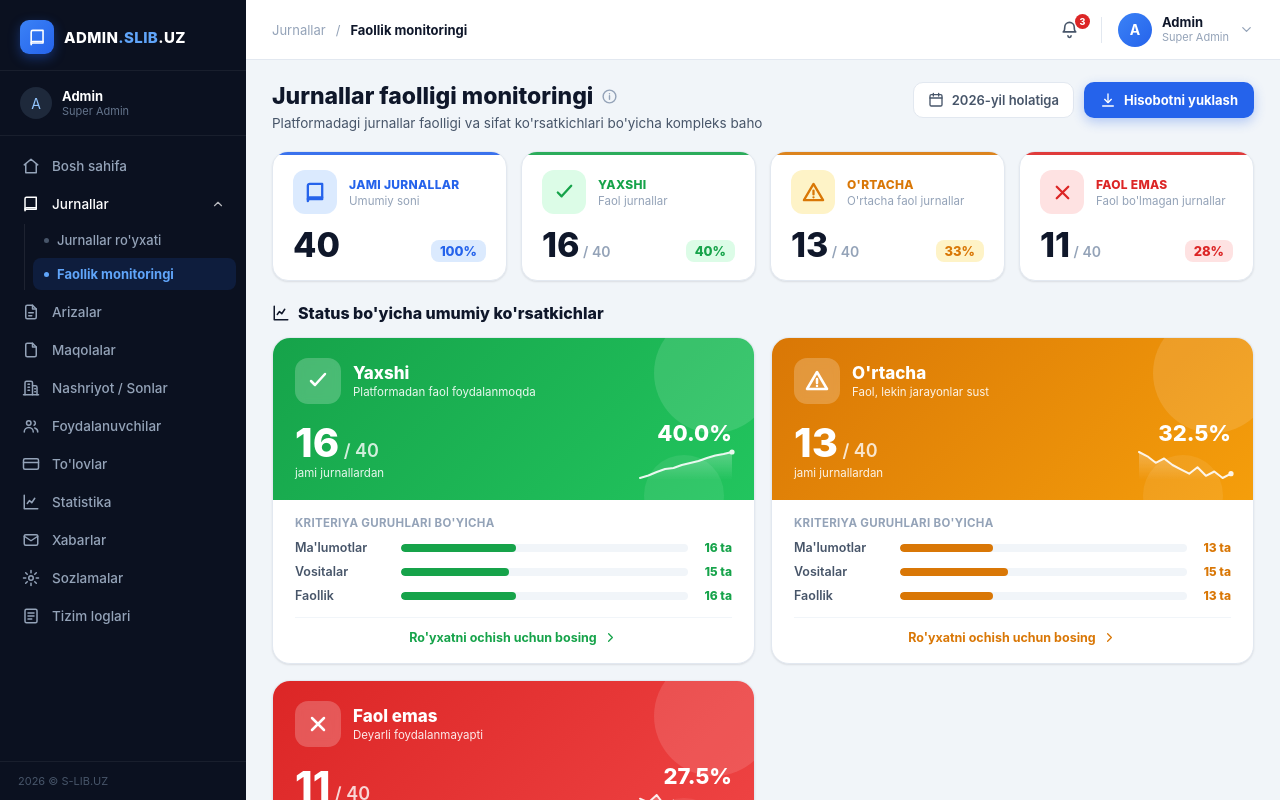
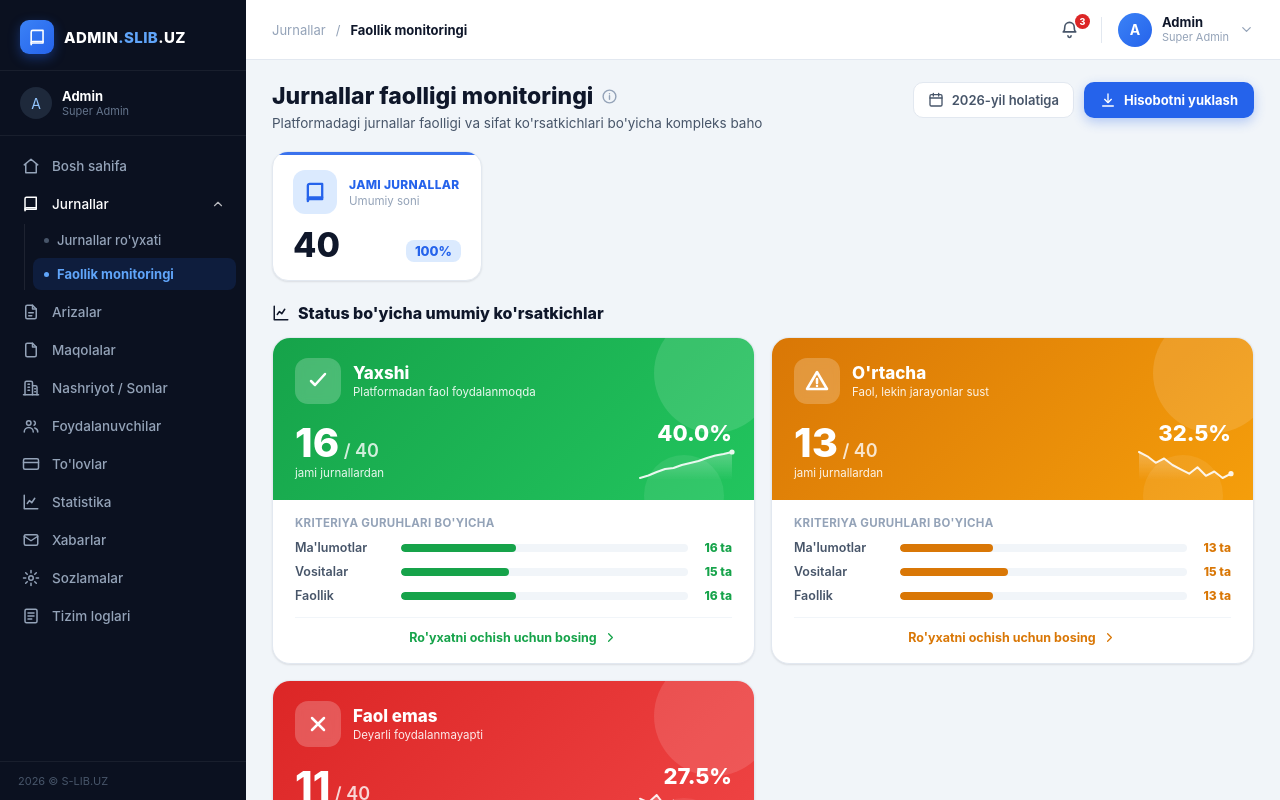
Before and after one commit to kvazar212121/slib-monitoring, a React (Vite) app: page / in a window 1280 px wide. Shown: the top 800 px of the page. Built offline with nearby package versions, Linux system fonts and the light colour scheme.

Commit message:
Tepadagi 3 kichik status kartasi o'chirildi, faqat Jami jurnallar qoldi

```diff
--- a/src/components/MonitoringPage.jsx
+++ b/src/components/MonitoringPage.jsx
@@ -108,18 +108,11 @@ export default function MonitoringPage() {
 
       {/* KPI cards */}
       <div style={{ display: 'flex', gap: 14, flexWrap: 'wrap', marginBottom: 22 }}>
-        <KpiCard variant="blue" title="Jami jurnallar" subtitle="Umumiy soni" index={0}
-          value={summary.total} percent={100}
-          onClick={() => setJournalsPanel({ status: 'all' })} />
-        <KpiCard variant="green" title="Yaxshi" subtitle="Faol jurnallar" index={1}
-          value={summary.green} total={summary.total} percent={Math.round((summary.green / summary.total) * 100)}
-          active={false} onClick={() => setJournalsPanel({ status: 'green' })} />
-        <KpiCard variant="yellow" title="O'rtacha" subtitle="O'rtacha faol jurnallar" index={2}
-          value={summary.yellow} total={summary.total} percent={Math.round((summary.yellow / summary.total) * 100)}
-          active={false} onClick={() => setJournalsPanel({ status: 'yellow' })} />
-        <KpiCard variant="red" title="Faol emas" subtitle="Faol bo'lmagan jurnallar" index={3}
-          value={summary.red} total={summary.total} percent={Math.round((summary.red / summary.total) * 100)}
-          active={false} onClick={() => setJournalsPanel({ status: 'red' })} />
+        <div style={{ width: 320, maxWidth: '100%' }}>
+          <KpiCard variant="blue" title="Jami jurnallar" subtitle="Umumiy soni" index={0}
+            value={summary.total} percent={100}
+            onClick={() => setJournalsPanel({ status: 'all' })} />
+        </div>
       </div>
 
       {/* Status bo'yicha umumiy ko'rsatkichlar */}
```
